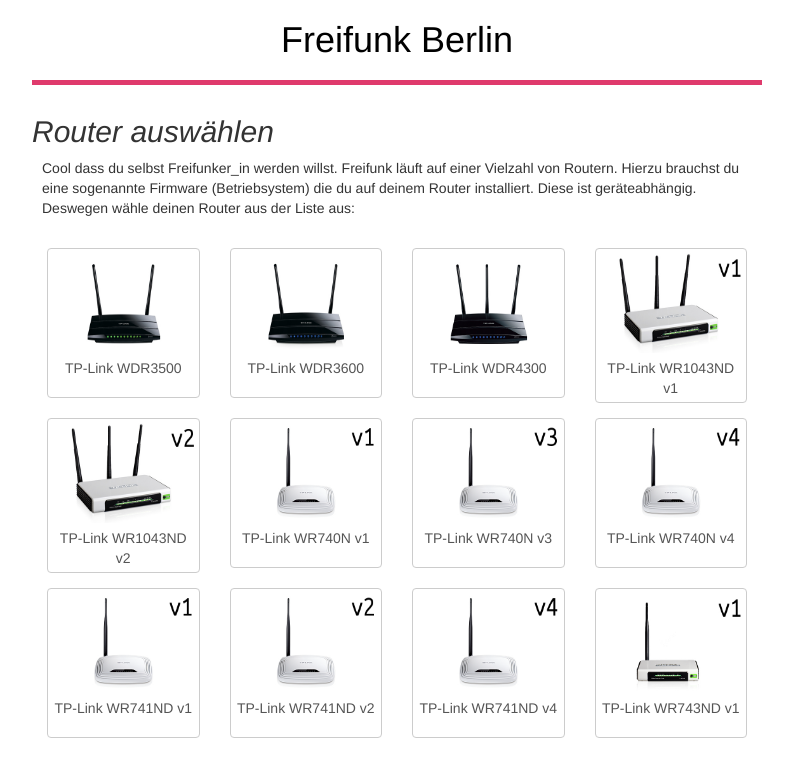
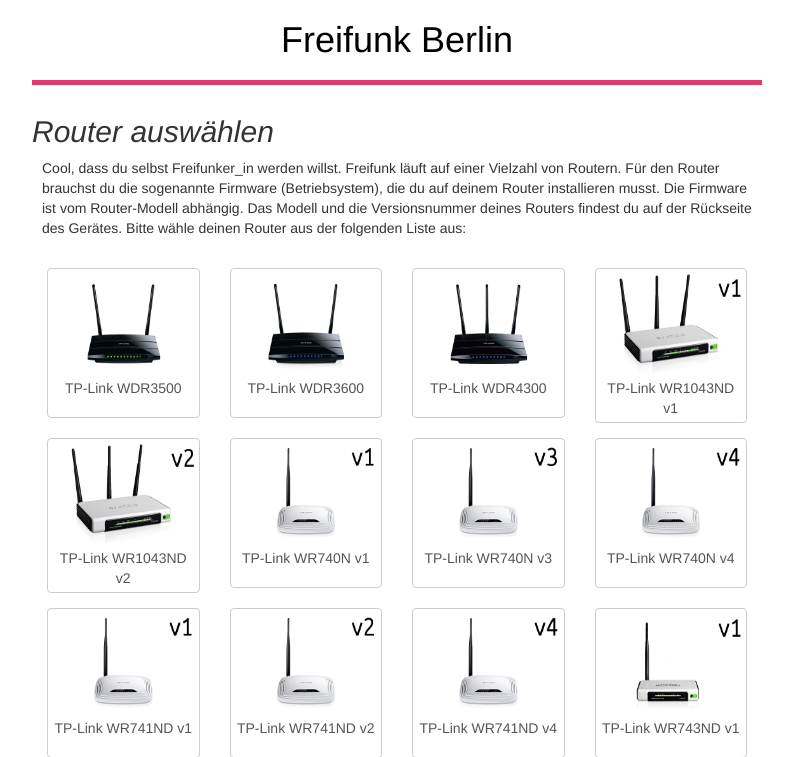
Before and after one commit to freifunk-berlin/config.berlin.freifunk.net, a Flask app: page / in a window 1280 px wide. Shown: the top 757 px of the page, without its empty margins (243-1036 px from the left). Run offline with Flask 2, Linux system fonts and the light colour scheme; parts of the project's set-up code (start-up, migrations or seed data) failed here and were passed over; some libraries are stand-ins or nearby versions.

Commit message:
some minor tweaks to the language

```diff
--- a/app/templates/form.html
+++ b/app/templates/form.html
@@ -28,8 +28,8 @@
 
             {{ form.csrf_token }}
             {{ render_bootstrap_field(form.hostname, "Spitzname des Routers", "Ein kurzer und eindeutiger Name für deinen Router (z.B. <i>funkenpumpe</i> oder <i>HermannStr42_VH</i>).") }}
-            {{ render_bootstrap_field(form.email, "Kontaktadresse", "Notwendig damit dir Router-Konfiguration und Firmware per Email zu geschickt werden können.") }}
-            {{ render_bootstrap_field(form.location_type, help="Je nach Standort benutzen mehr oder weniger Menschen zur selben Zeit den Freifunkrouter. Cafés und Kneipen haben mehr gleichzeitige Benutzer_innen und brauchen so mehr IP-Adressen als dein Router zu Hause.") }}
+            {{ render_bootstrap_field(form.email, "Kontaktadresse", "Notwendig, damit wir dir die Router-Konfiguration und Firmware per Email zu schicken können.") }}
+            {{ render_bootstrap_field(form.location_type, help="Je nach Standort benutzen mehr oder weniger viele Menschen zur selben Zeit den Freifunk-Router. Cafés und Kneipen haben mehr gleichzeitige Benutzer_innen und brauchen so mehr IP-Adressen als ein Router zu Hause.") }}
             {{ render_bootstrap_field(form.captcha, "Hauptstadt Deutschlands?") }}
 
             <div class="form-group">
--- a/app/templates/select_router.html
+++ b/app/templates/select_router.html
@@ -4,11 +4,12 @@
         <h2 class="col-md-12">Router auswählen</h2>
         <div class="col-md-12">
           <p>
-          Cool dass du selbst Freifunker_in werden willst. Freifunk läuft auf
-          einer Vielzahl von Routern. Hierzu brauchst du eine sogenannte
-          Firmware (Betriebsystem) die du auf deinem Router installiert.
-          Diese ist geräteabhängig. Deswegen wähle deinen Router aus der Liste
-          aus:
+          Cool, dass du selbst Freifunker_in werden willst. Freifunk läuft auf
+          einer Vielzahl von Routern. Für den Router brauchst du die sogenannte
+          Firmware (Betriebsystem), die du auf deinem Router installieren musst.
+          Die Firmware ist vom Router-Modell abhängig. Das Modell und die
+          Versionsnummer deines Routers findest du auf der Rückseite des
+          Gerätes.  Bitte wähle deinen Router aus der folgenden Liste aus:
           </p>
         </div>
       </div>
--- a/app/templates/show_config.html
+++ b/app/templates/show_config.html
@@ -4,7 +4,7 @@
         <h2 class="col-md-12">Konfiguration</h2>
         <div class="col-md-12">
           <p>
-            Im folgenden findest du eine Auflistung der Konfigurationsparameter für deinen Router:
+            Im Folgenden findest du eine Auflistung der Konfigurationsparameter für deinen Router:
           </p>
         </div>
 
@@ -47,7 +47,9 @@
 
       <div class="row">
         <p class="col-md-12">
-          Mit Hilfe der Konfigurationsparameter kannst du nun einen Router <i>flashen</i>. Das heißt das Freifunk-Betriebsystem aufspielen und konfigurieren. Hierzu folgst du am besten den Anleitungen:
+          Mit Hilfe der Konfigurationsparameter kannst du nun deinen Router
+          <i>flashen</i>. Das heißt das Freifunk-Betriebsystem installieren
+          und konfigurieren. Hierzu folgst du am besten den Anleitungen:
         </p>
         <ul class="col-md-l col-md-offset-1">
           <li><a href="http://berlin.freifunk.net/participate/howto/flash">Router flashen</a></li>
--- a/app/templates/waiting_for_confirmation.html
+++ b/app/templates/waiting_for_confirmation.html
@@ -7,8 +7,8 @@
             <p class="col-md-12">
               Dein Antrag ist erfolgreich eingegangen. An die von dir angegebene
               Email-Adresse wurde eine Email zur Verifizierung / Aktivierung
-              geschickt. Bitte schau in dein Posteingang und
-              klick auf den angegeben Link!
+              geschickt. Bitte schau in deinen Posteingang und
+              klick auf den Link zur Aktivierung!
             </p>
           </div>
 
```
